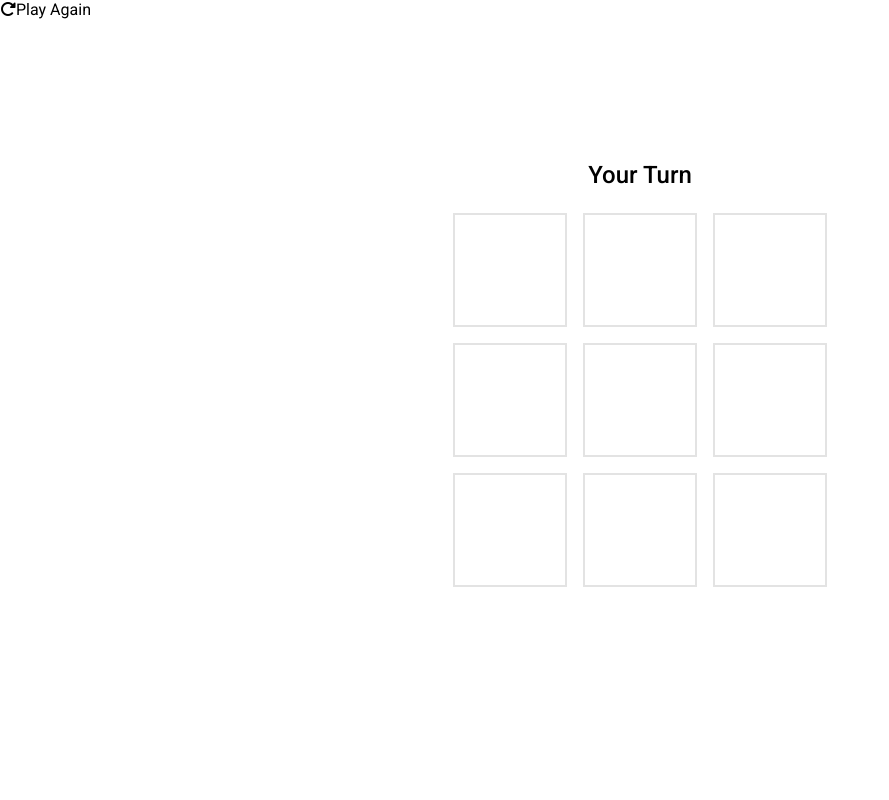
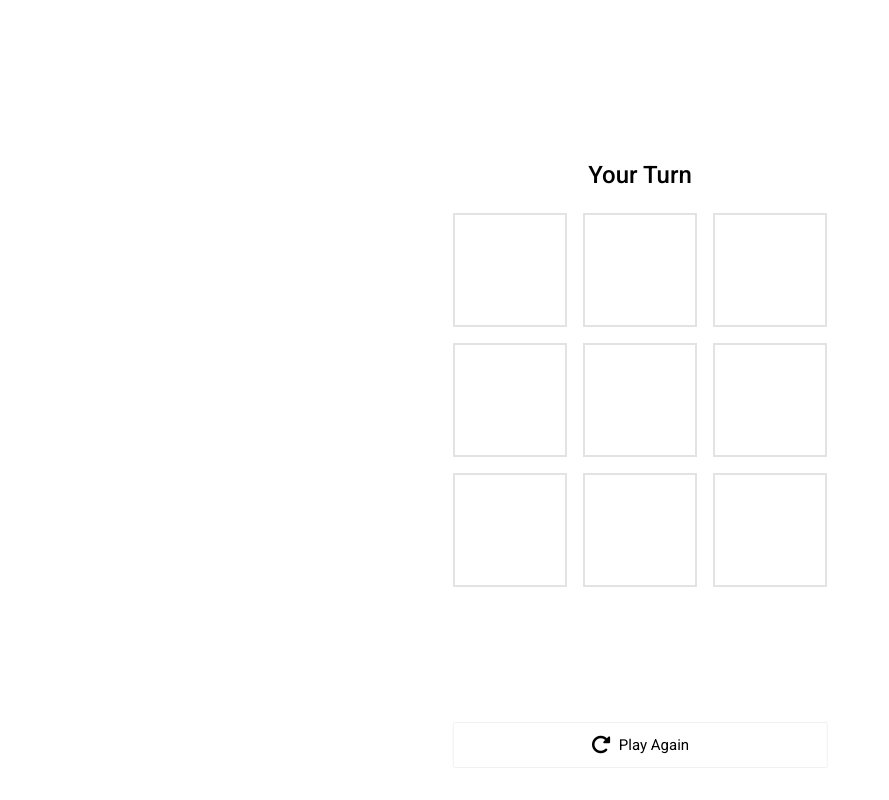
Before and after one commit to tices0/Web-Games, a React (Create React App) app in the folder tic-tac-toe/: page / in a window 1280 px wide. Shown: the whole page, without its empty margins (0-889 px from the left). Built offline with nearby package versions, Linux system fonts and the light colour scheme.

Commit message:
play again button styling done

```diff
--- a/tic-tac-toe/src/pages/SinglePlayer.jsx
+++ b/tic-tac-toe/src/pages/SinglePlayer.jsx
@@ -116,7 +116,16 @@ function SinglePlayer() {
 				boxesRef={boxesRef}
 				oMarkedBoxes={oMarkedBoxes}
 			/>
-			{gameOver ? <PlayAgainButton /> : ""}
+			{gameOver ? (
+				<PlayAgainButton
+					setBoxesClicked={setBoxesClicked}
+					setXMarkedBoxes={setXMarkedBoxes}
+					setOMarkedBoxes={setOMarkedBoxes}
+					setGameOver={setGameOver}
+				/>
+			) : (
+				""
+			)}
 		</>
 	);
 }
--- a/tic-tac-toe/src/styles/style.css
+++ b/tic-tac-toe/src/styles/style.css
@@ -99,4 +99,29 @@ section.game-directions .message.draw-message h1 {
 section.game-directions .message p {
   color: #adadad;
   font-size: 18px;
+}
+
+.play-again {
+  position: absolute;
+  bottom: 2rem;
+  left: 50%;
+  transform: translate(-50%);
+  width: calc(342px + 2rem - 1.5px);
+  border: 1.5px solid #f1f1f1;
+  border-radius: 2px;
+  padding: 0.75rem 0;
+  color: #000;
+  cursor: pointer;
+  display: flex;
+  justify-content: center;
+  align-items: center;
+  flex-direction: row;
+  font-size: 15px;
+}
+.play-again i {
+  font-size: 20px;
+  margin-right: 0.5rem;
+}
+.play-again:hover {
+  background-color: #f1f1f1;
 }/*# sourceMappingURL=style.css.map */
--- a/tic-tac-toe/src/styles/style.scss
+++ b/tic-tac-toe/src/styles/style.scss
@@ -150,3 +150,28 @@ section.game-directions {
 		}
 	}
 }
+
+.play-again {
+	position: absolute;
+	bottom: 2rem;
+	left: 50%;
+	transform: translate(-50%);
+	width: calc((3 * (110px + 4px)) + 2rem - 1.5px);
+	border: 1.5px solid $lighter-grey;
+	border-radius: 2px;
+	padding: 0.75rem 0;
+	color: #000;
+	cursor: pointer;
+	@include flexCenter(row);
+	font-size: 15px;
+
+	i {
+		font-size: 20px;
+		margin-right: 0.5rem;
+	}
+
+	&:hover {
+		background-color: $lighter-grey;
+		// border-color: $ligher-grey;
+	}
+}
```
Also changed, not shown: 1 other file (tests, documents, lock files or other folders).
